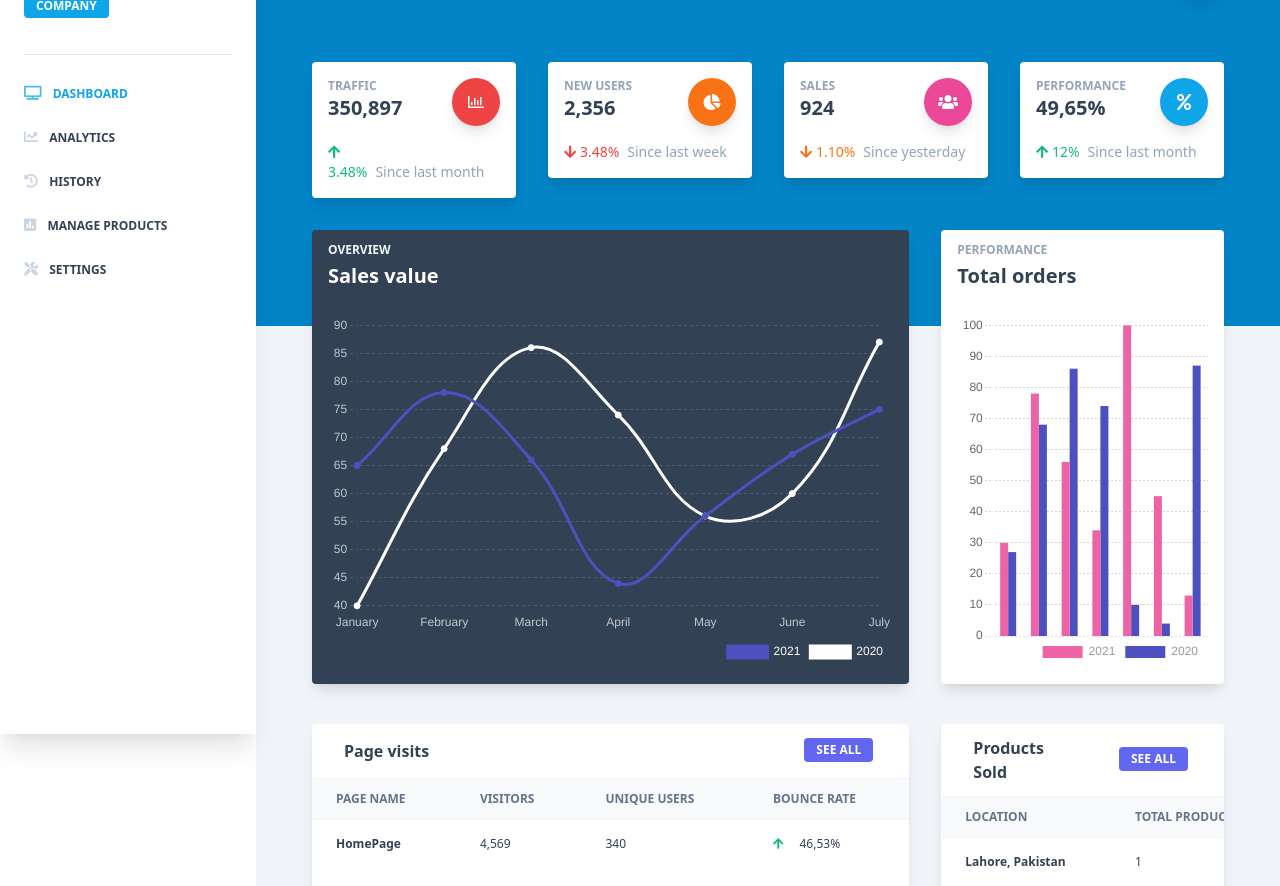
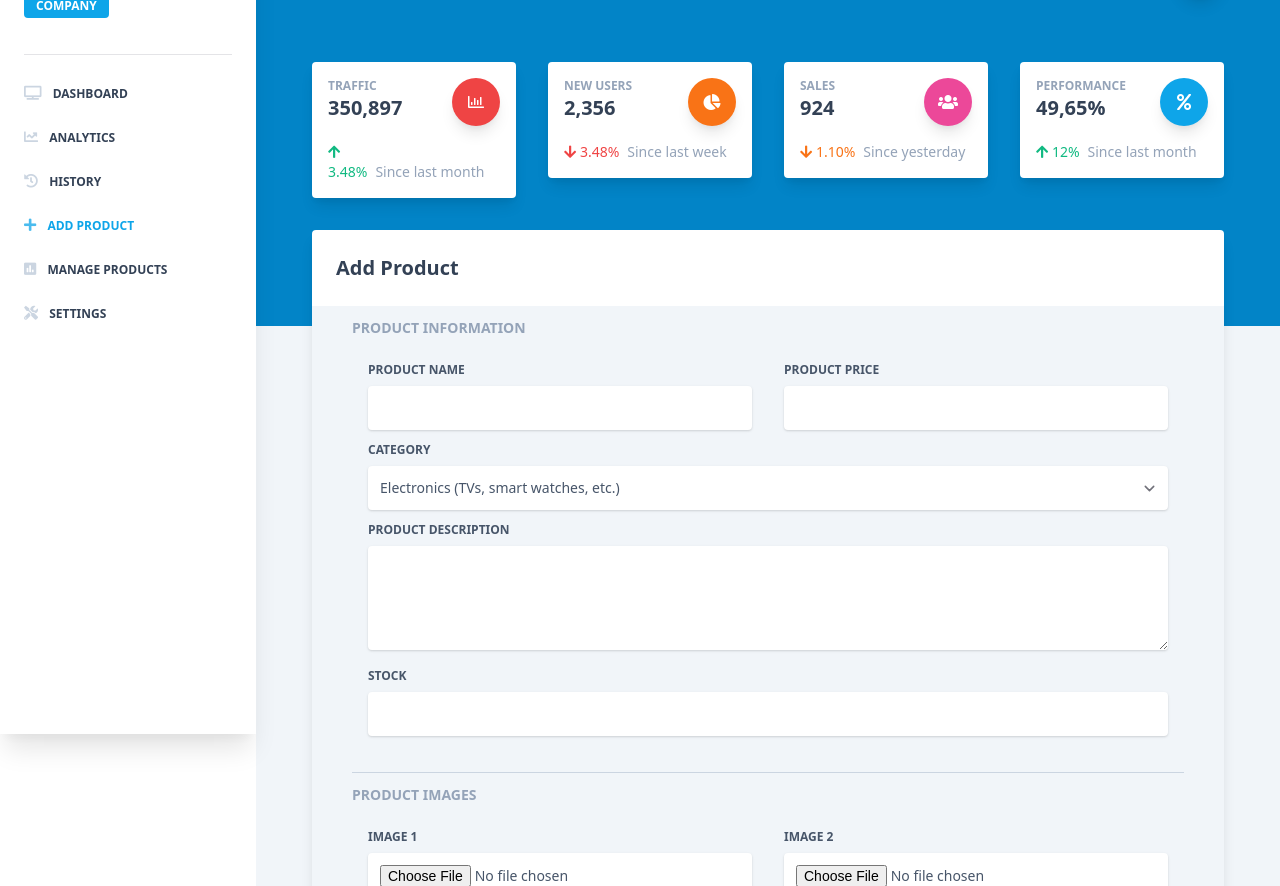
Before and after one commit to Malik1216/bip, a React app: page /admin/add_product in a window 1280 px wide. Before the commit this address led to /admin/dashboard. Shown: the part 66-952 px from the top of the page. Built offline with nearby package versions, Linux system fonts and the light colour scheme.

Commit message:
new changes

```diff
--- a/public/index.html
+++ b/public/index.html
@@ -16,7 +16,7 @@
 * The above copyright notice and this permission notice shall be included in all copies or substantial portions of the Software.
 -->
 <!DOCTYPE html>
-<html lang="en">
+<html lang="en" style="height:100%" >
   <head>
     <meta charset="utf-8" />
     <meta name="viewport" content="width=device-width, initial-scale=1" />
@@ -48,9 +48,9 @@
     <title>Business Intelligence Platform</title>
     <script src="https://maps.googleapis.com/maps/api/js?key=AIzaSyD7zVWEiSc2Bej9iMs0d5kUQbJu6E5irU8"></script>
   </head>
-  <body class="text-blueGray-700 antialiased">
+  <body class="text-blueGray-700 antialiased" style="height:100%" >
     <noscript>You need to enable JavaScript to run this app.</noscript>
-    <div id="root"></div>
+    <div id="root" style="height:100%" ></div>
     <!--
       This HTML file is a template.
       If you open it directly in the browser, you will see an empty page.
--- /dev/null
+++ b/src/components/Cards/CardAddProduct.js
@@ -0,0 +1,194 @@
+import React from "react";
+
+// components
+
+export default function CardAddProduct() {
+  return (
+    <>
+      <div className="relative flex flex-col min-w-0 break-words w-full mb-6 shadow-lg rounded-lg bg-blueGray-100 border-0">
+        <div className="rounded-t bg-white mb-0 px-6 py-6">
+          <div className="text-center flex justify-between">
+            <h6 className="text-blueGray-700 text-xl font-bold">Add Product</h6>
+
+          </div>
+        </div>
+        <div className="flex-auto px-4 lg:px-10 py-10 pt-0">
+          <form>
+            <h6 className="text-blueGray-400 text-sm mt-3 mb-6 font-bold uppercase">
+              Product Information
+            </h6>
+            <div className="flex flex-wrap">
+              <div className="w-full lg:w-6/12 px-4">
+                <div className="relative w-full mb-3">
+                  <label
+                    className="block uppercase text-blueGray-600 text-xs font-bold mb-2"
+                    htmlFor="grid-password"
+                  >
+                    Product Name
+                  </label>
+                  <input
+                    type="text"
+                    className="border-0 px-3 py-3 placeholder-blueGray-300 text-blueGray-600 bg-white rounded text-sm shadow focus:outline-none focus:ring w-full ease-linear transition-all duration-150"
+
+                  />
+                </div>
+              </div>
+              <div className="w-full lg:w-6/12 px-4">
+                <div className="relative w-full mb-3">
+                  <label
+                    className="block uppercase text-blueGray-600 text-xs font-bold mb-2"
+                    htmlFor="grid-password"
+                  >
+                    Product Price
+                  </label>
+                  <input
+                    type="number"
+                    className="border-0 px-3 py-3 placeholder-blueGray-300 text-blueGray-600 bg-white rounded text-sm shadow focus:outline-none focus:ring w-full ease-linear transition-all duration-150"
+
+                  />
+                </div>
+              </div>
+              <div className="w-full lg:w-12/12 px-4">
+                <div className="relative w-full mb-3">
+                  <label
+                    className="block uppercase text-blueGray-600 text-xs font-bold mb-2"
+                    htmlFor="grid-password"
+                  >
+                    Category
+                  </label>
+                  <select
+                    type="number"
+                    className="border-0 px-3 py-3 placeholder-blueGray-300 text-blueGray-600 bg-white rounded text-sm shadow focus:outline-none focus:ring w-full ease-linear transition-all duration-150"
+
+                  >
+                      <option>Electronics (TVs, smart watches, etc.)</option>
+                      <option>Arts, Crafts & Sewing (paints, ceramics, etc.)</option>
+                      <option>Groceries</option>
+                      <option>Home & Kitchen (furniture, coffee makers, etc.)</option>
+                      <option>Office supplies (laptop stands, printer paper, etc.)</option>
+                      <option>Books (print or digital), Magazines & Newspapers</option>
+                      <option>Clothing</option>
+                      <option>Toys & Games (board games, children’s toys, etc.)</option>
+                      <option>Garden & Outdoor (patio furniture, plants, etc.)</option>
+                      <option>Exercise/Fitness supplies (at-home gym equipment, etc.)</option>
+                      <option>Medicine</option>
+                      <option>Cleaning supplies</option>
+                    </select>
+                </div>
+              </div>
+              <div className="w-full lg:w-12/12 px-4">
+                <div className="relative w-full mb-3">
+                  <label
+                    className="block uppercase text-blueGray-600 text-xs font-bold mb-2"
+                    htmlFor="grid-password"
+                  >
+                    Product Description
+                  </label>
+                  <textarea
+                    type="text"
+                    className="border-0 px-3 py-3 placeholder-blueGray-300 text-blueGray-600 bg-white rounded text-sm shadow focus:outline-none focus:ring w-full ease-linear transition-all duration-150"
+                    rows="4"
+                  ></textarea>
+                </div>
+              </div>
+              <div className="w-full lg:w-12/12 px-4">
+                <div className="relative w-full mb-3">
+                  <label
+                    className="block uppercase text-blueGray-600 text-xs font-bold mb-2"
+                    htmlFor="grid-password"
+                  >
+                    Stock
+                  </label>
+                  <input
+                    type="number" minlength='1'
+                    className="border-0 px-3 py-3 placeholder-blueGray-300 text-blueGray-600 bg-white rounded text-sm shadow focus:outline-none focus:ring w-full ease-linear transition-all duration-150"
+
+                  />
+                </div>
+              </div>
+
+            </div>
+
+            <hr className="mt-6 border-b-1 border-blueGray-300" />
+
+            <h6 className="text-blueGray-400 text-sm mt-3 mb-6 font-bold uppercase">
+            Product Images
+            </h6>
+            <div className="flex flex-wrap">
+            <div className="w-full lg:w-6/12 px-4">
+                <div className="relative w-full mb-3">
+                  <label
+                    className="block uppercase text-blueGray-600 text-xs font-bold mb-2"
+                    htmlFor="grid-password"
+                  >
+                    Image 1
+                  </label>
+                  <input
+                    type="file"
+                    className="border-0 px-3 py-3 placeholder-blueGray-300 text-blueGray-600 bg-white rounded text-sm shadow focus:outline-none focus:ring w-full ease-linear transition-all duration-150"
+
+                  />
+                </div>
+              </div>
+              <div className="w-full lg:w-6/12 px-4">
+                <div className="relative w-full mb-3">
+                  <label
+                    className="block uppercase text-blueGray-600 text-xs font-bold mb-2"
+                    htmlFor="grid-password"
+                  >
+                    Image 2
+                  </label>
+                  <input
+                    type="file"
+                    className="border-0 px-3 py-3 placeholder-blueGray-300 text-blueGray-600 bg-white rounded text-sm shadow focus:outline-none focus:ring w-full ease-linear transition-all duration-150"
+
+                  />
+                </div>
+              </div>
+              <div className="w-full lg:w-6/12 px-4">
+                <div className="relative w-full mb-3">
+                  <label
+                    className="block uppercase text-blueGray-600 text-xs font-bold mb-2"
+                    htmlFor="grid-password"
+                  >
+                    Image 3
+                  </label>
+                  <input
+                    type="file"
+                    className="border-0 px-3 py-3 placeholder-blueGray-300 text-blueGray-600 bg-white rounded text-sm shadow focus:outline-none focus:ring w-full ease-linear transition-all duration-150"
+
+                  />
+                </div>
+              </div>
+              <div className="w-full lg:w-6/12 px-4">
+                <div className="relative w-full mb-3">
+                  <label
+                    className="block uppercase text-blueGray-600 text-xs font-bold mb-2"
+                    htmlFor="grid-password"
+                  >
+                    Image 4
+                  </label>
+                  <input
+                    type="file"
+                    className="border-0 px-3 py-3 placeholder-blueGray-300 text-blueGray-600 bg-white rounded text-sm shadow focus:outline-none focus:ring w-full ease-linear transition-all duration-150"
+
+                  />
+                </div>
+              </div>
+
+              <div className="w-full lg:w-12/12 px-4">
+                <div className="relative w-full mb-3">
+                  <button class="bg-indigo-500 text-white active:bg-indigo-600 text-xs font-bold uppercase px-6 py-2 rounded outline-none focus:outline-none mr-1 mb-1 ease-linear transition-all duration-150" style={{marginTop: '20px'}} ><i class="fa fa-check" aria-hidden="true"></i>&nbsp;&nbsp;Add</button>
+                </div>
+              </div>
+
+
+
+            </div>
+
+          </form>
+        </div>
+      </div>
+    </>
+  );
+}
--- /dev/null
+++ b/src/components/Cards/CardEmpty.js
@@ -0,0 +1,69 @@
+import React from "react";
+import PropTypes from "prop-types";
+
+export default function CardStats({
+  statSubtitle,
+  statTitle,
+  statArrow,
+  statPercent,
+  statPercentColor,
+  statDescripiron,
+  statIconName,
+  statIconColor,
+}) {
+  return (
+    <>
+      <div className="relative flex flex-col min-w-0 break-words bg-white rounded mb-6 xl:mb-0 shadow-lg">
+        <div className="flex-auto p-4">
+          <div className="flex flex-wrap" style={{marginBottom:"10px"}} >
+            <div className="relative w-full pr-4 max-w-full flex-grow flex-1" style={{marginTop:"15px"}} >
+              <h5 className="text-blueGray-400 uppercase font-bold text-xs">
+                {statSubtitle}
+              </h5>
+              <span className="font-semibold text-xl text-blueGray-700">
+                {statTitle}
+              </span>
+            </div>
+            <div className="relative w-auto pl-4 flex-initial"  style={{marginTop:"15px"}} >
+              <div
+                className={
+                  "text-white p-3 text-center inline-flex items-center justify-center w-12 h-12 shadow-lg rounded-full " +
+                  statIconColor
+                }
+              >
+                <i className={statIconName}></i>
+              </div>
+            </div>
+          </div>
+
+        </div>
+      </div>
+    </>
+  );
+}
+
+CardStats.defaultProps = {
+  statSubtitle: "Traffic",
+  statTitle: "350,897",
+  statArrow: "up",
+  statPercent: "3.48",
+  statPercentColor: "text-emerald-500",
+  statDescripiron: "Since last month",
+  statIconName: "far fa-chart-bar",
+  statIconColor: "bg-red-500",
+};
+
+CardStats.propTypes = {
+  statSubtitle: PropTypes.string,
+  statTitle: PropTypes.string,
+  statArrow: PropTypes.oneOf(["up", "down"]),
+  statPercent: PropTypes.string,
+  // can be any of the text color utilities
+  // from tailwindcss
+  statPercentColor: PropTypes.string,
+  statDescripiron: PropTypes.string,
+  statIconName: PropTypes.string,
+  // can be any of the background color utilities
+  // from tailwindcss
+  statIconColor: PropTypes.string,
+};
--- a/src/components/Cards/CardTableProducts.js
+++ b/src/components/Cards/CardTableProducts.js
@@ -1,5 +1,6 @@
 import React from "react";
 import PropTypes from "prop-types";
+import { Link } from "react-router-dom";
 
 // components
 
@@ -27,7 +28,11 @@ export default function CardTable({ color }) {
                 Manage Products
               </h3>
             </div>
-            <div class="relative w-full px-4 max-w-full flex-grow flex-1 text-right"><button class="bg-lightBlue-500 text-white  text-xs font-bold uppercase px-3 py-1 rounded outline-none focus:outline-none mr-1 mb-1 ease-linear transition-all duration-150" type="button"><i class="fas fa-plus"></i> Add New</button></div>
+            <div class="relative w-full px-4 max-w-full flex-grow flex-1 text-right">
+            <Link to={`add_product`} activeClassName="active">
+                <button href="" class="bg-lightBlue-500 text-white  text-xs font-bold uppercase px-3 py-1 rounded outline-none focus:outline-none mr-1 mb-1 ease-linear transition-all duration-150" type="button"><i class="fas fa-plus"></i> Add New</button>
+            </Link>
+              </div>
           </div>
         </div>
 
--- /dev/null
+++ b/src/components/Maps/MapUsers.js
@@ -0,0 +1,109 @@
+import React from "react";
+
+function MapExample() {
+  const mapRef = React.useRef(null);
+  React.useEffect(() => {
+    let google = window.google;
+    let map = mapRef.current;
+    let lat = "31.577897";
+    let lng = "-285.677171";
+    const myLatlng = new google.maps.LatLng(lat, lng);
+    const mapOptions = {
+      zoom: 5,
+      center: myLatlng,
+      scrollwheel: false,
+      zoomControl: true,
+      styles: [
+        {
+          featureType: "administrative",
+          elementType: "labels.text.fill",
+          stylers: [{ color: "#444444" }],
+        },
+        {
+          featureType: "landscape",
+          elementType: "all",
+          stylers: [{ color: "#f2f2f2" }],
+        },
+        {
+          featureType: "poi",
+          elementType: "all",
+          stylers: [{ visibility: "off" }],
+        },
+        {
+          featureType: "road",
+          elementType: "all",
+          stylers: [{ saturation: -100 }, { lightness: 45 }],
+        },
+        {
+          featureType: "road.highway",
+          elementType: "all",
+          stylers: [{ visibility: "simplified" }],
+        },
+        {
+          featureType: "road.arterial",
+          elementType: "labels.icon",
+          stylers: [{ visibility: "off" }],
+        },
+        {
+          featureType: "transit",
+          elementType: "all",
+          stylers: [{ visibility: "off" }],
+        },
+        {
+          featureType: "water",
+          elementType: "all",
+          stylers: [{ color: "#4299e1" }, { visibility: "on" }],
+        },
+      ],
+    };
+
+    map = new google.maps.Map(map, mapOptions);
+
+    const marker = new google.maps.Marker({
+      position: myLatlng,
+      map: map,
+      animation: google.maps.Animation.DROP,
+    });
+    const marker2 = new google.maps.Marker({
+      position: new google.maps.LatLng("33.85514", "-286.798667"),
+      map: map,
+      animation: google.maps.Animation.DROP,
+    });
+    const marker3 = new google.maps.Marker({
+      position: new google.maps.LatLng("24.931619", "-292.733667"),
+      map: map,
+      animation: google.maps.Animation.DROP,
+    });
+    const marker4 = new google.maps.Marker({
+      position: new google.maps.LatLng("26.273714", "-295.070435"),
+      map: map,
+      animation: google.maps.Animation.DROP,
+    });
+    const marker5 = new google.maps.Marker({
+      position: new google.maps.LatLng("33.755891", "-288.770013"),
+      map: map,
+      animation: google.maps.Animation.DROP,
+    });
+
+    const contentString =
+      '<div class="info-window-content"><h2>Notus React</h2>' +
+      "<p>A free Admin for Tailwind CSS, React, and React Hooks.</p></div>";
+
+    const infowindow = new google.maps.InfoWindow({
+      content: contentString,
+    });
+
+    google.maps.event.addListener(marker, "click", function () {
+      infowindow.open(map, marker  );
+    });
+  });
+  return (
+    <>
+      <div className="relative w-full rounded h-500-px">
+        <div className="rounded h-full" ref={mapRef} />
+      </div>
+    </>
+  );
+}
+
+export default MapExample;
--- a/src/components/Sidebar/Sidebar.js
+++ b/src/components/Sidebar/Sidebar.js
@@ -150,6 +150,29 @@ export default function Sidebar() {
                 <Link
                   className={
                     "text-xs uppercase py-3 font-bold block " +
+                    (window.location.href.indexOf("/admin/add_product") !== -1
+                      ? "text-lightBlue-500 hover:text-lightBlue-600"
+                      : "text-blueGray-700 hover:text-blueGray-500")
+                  }
+                  to="/admin/add_product"
+                >
+                  <i
+                    className={
+                      "fas fa-plus mr-2 text-sm " +
+                      (window.location.href.indexOf("/admin/add_product") !== -1
+                        ? "opacity-75"
+                        : "text-blueGray-300")
+                    }
+                  ></i>{" "}
+                  Add Product
+                </Link>
+              </li>
+
+
+              <li className="items-center">
+                <Link
+                  className={
+                    "text-xs uppercase py-3 font-bold block " +
                     (window.location.href.indexOf("/admin/manage_products") !== -1
                       ? "text-lightBlue-500 hover:text-lightBlue-600"
                       : "text-blueGray-700 hover:text-blueGray-500")
--- a/src/index.js
+++ b/src/index.js
@@ -15,6 +15,7 @@ import Auth from "layouts/Auth.js";
 import Landing from "views/Landing.js";
 import Profile from "views/Profile.js";
 import Index from "views/Index.js";
+import Login from "views/auth/Login";
 
 ReactDOM.render(
   <BrowserRouter>
@@ -25,7 +26,8 @@ ReactDOM.render(
       {/* add routes without layouts */}
       <Route path="/landing" exact component={Landing} />
       <Route path="/profile" exact component={Profile} />
-      <Route path="/" exact component={Index} />
+      <Route path="/" exact component={Login} />
+      {/* <Route path="/" exact component={Index} /> */}
       {/* add redirect for first page */}
       <Redirect from="*" to="/" />
     </Switch>
--- a/src/layouts/Admin.js
+++ b/src/layouts/Admin.js
@@ -17,6 +17,7 @@ import Tables from "views/admin/Tables.js";
 import History from "views/admin/History.js";
 import Analytics from "views/admin/Analytics.js";
 import ManageProducts from "views/admin/ManageProducts";
+import AddProduct from "views/admin/AddProduct";
 
 export default function Admin() {
   return (
@@ -35,6 +36,7 @@ export default function Admin() {
             <Route path="/admin/history" exact component={History} />
             <Route path="/admin/analytics" exact component={Analytics} />
             <Route path="/admin/manage_products" exact component={ManageProducts} />
+            <Route path="/admin/add_product" exact component={AddProduct} />
             <Redirect from="/admin" to="/admin/dashboard" />
           </Switch>
           <FooterAdmin />
--- /dev/null
+++ b/src/views/admin/AddProduct.js
@@ -0,0 +1,18 @@
+import React from "react";
+
+// components
+
+import AddProduct from "components/Cards/CardAddProduct.js";
+
+export default function Settings() {
+  return (
+    <>
+      <div className="flex flex-wrap">
+        <div className="w-full lg:w-12/12 px-4">
+          <AddProduct />
+        </div>
+
+      </div>
+    </>
+  );
+}
```
Also changed, not shown: src/components/Cards/CardSettings.js (+7 -2 lines), src/views/admin/Analytics.js (+78 -8 lines), src/views/auth/Login.js (+7 -7 lines), build/asset-manifest.json, build/index.html, 5 other files.
